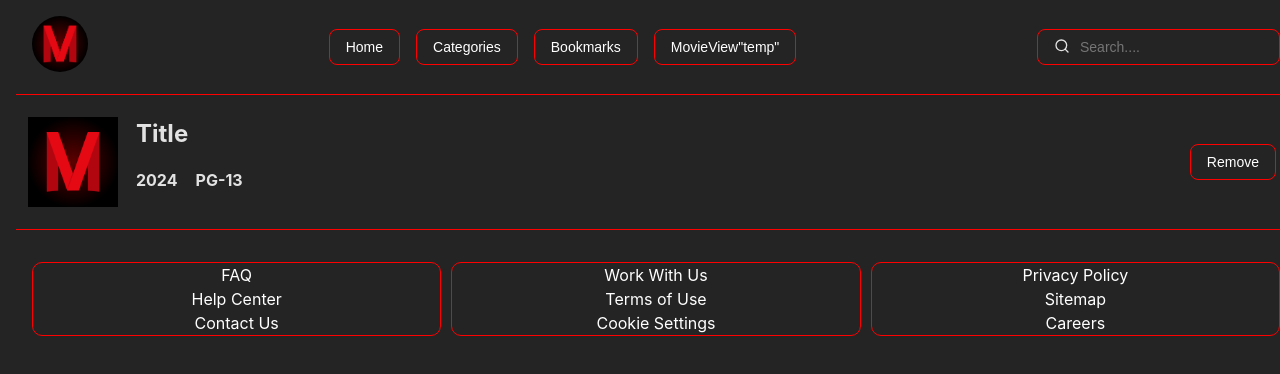
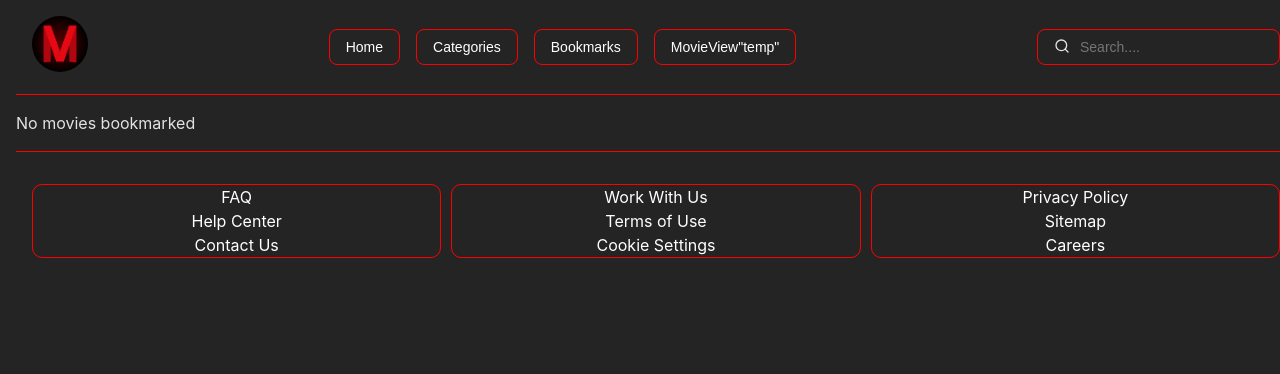
Before and after one commit to Loppan1/Movieflix, a React (Vite) app: page /bookmarks in a window 1280 px wide. Shown: the top 374 px of the page. Built offline with nearby package versions, Linux system fonts and the light colour scheme.

Commit message:
bookmarks page functions
Made the functions for the bookmarks page

```diff
--- a/src/pages/bookmarks.css
+++ b/src/pages/bookmarks.css
@@ -7,6 +7,17 @@
 
     & button {
         margin-left: auto;
+    }
+}
+
+.bookmarks-card__link {
+    display: flex;
+    height: 100%;
+    color: #fff;
+    text-decoration: none;
+
+    & :hover {
+        color: gray;
     }
 }
 
@@ -22,13 +33,12 @@
 .bookmarks-card__pair {
     display: flex;
     gap: 18px;
+}
 
-}
 .bookmarks-card__release {
     font-size: 1rem;
 }
 
 .bookmarks-card__rating {
     font-size: 1rem;
-
 }
--- a/src/pages/bookmarks.tsx
+++ b/src/pages/bookmarks.tsx
@@ -1,26 +1,59 @@
+import { useEffect, useState } from "react";
+import { Link } from "react-router-dom";
 import Footer from "../components/Footer/Footer";
 import NavBar from "../components/NavBar/NavBar";
-import logo from "../assets/logo.png"
+import Button from "../components/Button/Button";
+import movies from '../assets/movies.json'
 import "./bookmarks.css"
-import Button from "../components/Button/Button";
+
+interface Movie {
+    title: string;
+    year: string;
+    rating: string;
+    thumbnail: string;
+}
 
 const Bookmarks = () => {
+    const [bookmarks, setBookmarks] = useState<Movie[]>([]);
+
+    useEffect(() => {
+        // Fetch bookmarks from local storage
+        const storedBookmarks = JSON.parse(localStorage.getItem('bookmarks') || '[]');
+        const filteredBookmarks = storedBookmarks.map((storedBookmark: { title: string}) =>
+        movies.find((movie) => movie.title === storedBookmark.title))
+        .filter((movie: any): movie is Movie => movie !== undefined);
+        setBookmarks(filteredBookmarks);
+    }, []);
+
+    const handleRemoveBookmark = (title: string) => {
+        const updatedBookmarks = bookmarks.filter((bookmark) => bookmark.title !== title);
+        setBookmarks(updatedBookmarks);
+        localStorage.setItem('bookmarks', JSON.stringify(updatedBookmarks))
+    };
 
     return (
         <div className="bookmarks-page">
             <NavBar />
             <main className="bookmarks-page__main">
-                <section className="bookmarks-card">
-                    <img src={logo} className="bookmarks-card__img" />
-                    <article className="bookmarks-card__text">
-                        <h2 className="bookmarks-card__title">Title</h2>
-                        <div className="bookmarks-card__pair">
-                            <h3 className="bookmarks-card__release">2024</h3>
-                            <h3 className="bookmarks-card__rating">PG-13</h3>
-                        </div>
-                    </article>
-                    <Button to="/">Remove</Button>
-                </section>
+                {bookmarks.length === 0 ? (
+                    <p>No movies bookmarked</p>
+                ) : (
+                    bookmarks.map((bookmark) =>
+                    <section className="bookmarks-card" key={bookmark.title}>
+                        <Link to={`/movieview/${bookmark.title}`} className="bookmarks-card__link">
+                            <img src={bookmark.thumbnail} className="bookmarks-card__img" />
+                            <article className="bookmarks-card__text">
+                                <h2 className="bookmarks-card__title">{bookmark.title}</h2>
+                                <div className="bookmarks-card__pair">
+                                    <h3 className="bookmarks-card__release">{bookmark.year}</h3>
+                                    <h3 className="bookmarks-card__rating">{bookmark.rating}</h3>
+                                </div>
+                            </article>
+                        </Link>
+                        <Button onClick={() => handleRemoveBookmark(bookmark.title)}>Remove</Button>
+                    </section>
+                    )
+                )}
             </main>
             <Footer />
         </div>
```
